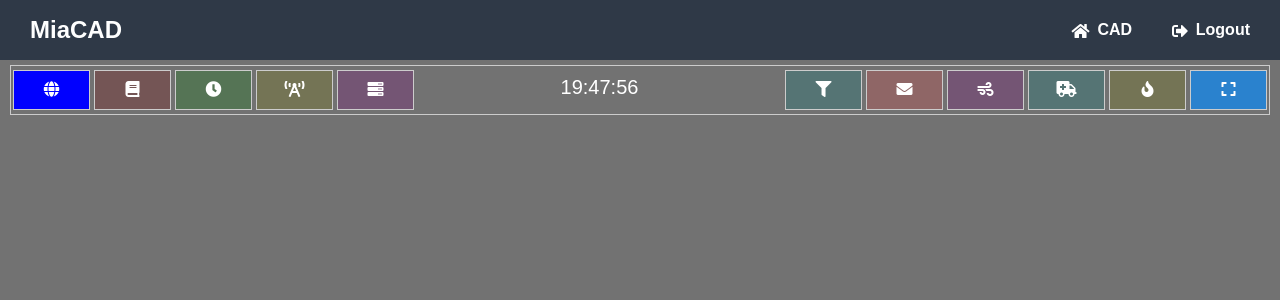
After one commit to semajavoye/MiaCAD, a PHP site: page /cad.php in a window 1280 px wide. The commit adds this page. Shown: the top 300 px of the page. Run offline with PHP 8.4, Linux system fonts and the light colour scheme; data that the repository does not hold is empty.

Commit message:
Design and main system

```diff
--- /dev/null
+++ b/src/frontend/cad.php
@@ -0,0 +1,83 @@
+<?php
+$title = "Dispatch System";
+$css_files = array(
+    "css/cad.css",
+    "https://use.fontawesome.com/releases/v5.7.1/css/all.css",
+);
+include "header.php";
+include "../backend/db.php";
+
+session_start();
+
+?>
+
+
+<body>
+    <div class="container">
+        <?php include "page_header.php"; ?>
+
+        <div class="header">
+            <div class="leftwrapper">
+                <div class="button map">
+                    <i class="fas fa-globe"></i>
+                    <a href=""></a>
+                </div>
+                <div class="button contacts">
+                    <i class="fas fa-book"></i>
+                    <a href=""></a>
+                </div>
+                <div class="button timer">
+                    <i class="fas fa-clock"></i>
+                    <a href=""></a>
+                </div>
+                <div class="button net">
+                    <i class="fas fa-broadcast-tower"></i>
+                </div>
+                <div class="button serverstat">
+                    <i class="fas fa-server"></i>
+                </div>
+            </div>
+            <div class="time">
+                <script>
+                    const displayTime = document.querySelector(".time");
+
+                    function showTime() {
+                        let time = new Date();
+                        displayTime.innerText = time.toLocaleTimeString("de-DE", {
+                            hour12: false
+                        });
+                        setTimeout(showTime, 1);
+                    }
+
+                    showTime();
+                </script>
+            </div>
+            <div class="rightwrapper">
+                <div class="button filter">
+                    <i class="fas fa-filter"></i>
+                    <a href=""></a>
+                </div>
+                <div class="button mail">
+                    <i class="fas fa-envelope"></i>
+                    <a href=""></a>
+                </div>
+                <div class="button wind">
+                    <i class="fas fa-wind"></i>
+                    <a href=""></a>
+                </div>
+                <div class="button ambulance">
+                    <i class="fas fa-ambulance"></i>
+                </div>
+                <div class="button fire">
+                    <i class="fas fa-fire"></i>
+                </div>
+                <div class="button fullscreen">
+                    <i class="fas fa-expand"></i>
+                </div>
+            </div>
+        </div>
+
+    </div>
+</body>
+
+</html>
--- /dev/null
+++ b/src/frontend/css/cad.css
@@ -0,0 +1,84 @@
+body {
+    font-family: Arial, sans-serif;
+    background-color: #727272;
+    margin: 0;
+    padding: 0;
+}
+
+.header {
+    display: flex;
+    justify-content: space-between;
+    border: 1px solid #ccc;
+    margin-right: 10px;
+    margin-left: 10px;
+    margin-top: 5px;
+}
+
+.time {
+    color: white;
+    font-size: 20px;
+    margin: 10px;
+}
+
+.leftwrapper,
+.rightwrapper {
+    display: flex;
+    align-items: center;
+}
+
+.button {
+    width: 35px;
+    border: 1px solid #ccc;
+    color: rgb(255, 255, 255);
+    padding: 10px 20px;
+    text-align: center;
+    text-decoration: none;
+    display: inline-block;
+    font-size: 16px;
+    margin: 4px 2px;
+    cursor: pointer;
+}
+
+.map {
+    background-color: blue;
+}
+
+.contacts {
+    background-color: rgba(117, 83, 83, 0.903);
+}
+
+.timer {
+    background-color: rgba(83, 117, 83, 0.903);
+}
+
+.net {
+    background-color: rgba(117, 117, 83, 0.903);
+}
+
+.serverstat {
+    background-color: rgba(117, 83, 117, 0.903);
+}
+
+.filter {
+    background-color: rgba(83, 117, 117, 0.903);
+}
+
+.mail {
+    background-color: rgba(147, 101, 101, 0.903);
+}
+
+.wind {
+    background-color: rgba(117, 83, 117, 0.903);
+}
+
+.ambulance {
+    background-color: rgba(83, 117, 117, 0.903);
+}
+
+.fire {
+    background-color: rgba(117, 117, 83, 0.903);
+}
+
+.fullscreen {
+    background-color: rgba(35, 132, 217, 0.903);
+}
--- a/src/frontend/css/login.css
+++ b/src/frontend/css/login.css
@@ -1,11 +1,15 @@
 * {
     box-sizing: border-box;
-    font-family: -apple-system, BlinkMacSystemFont, "segoe ui", roboto, oxygen, ubuntu, cantarell, "fira sans", "droid sans", "helvetica neue", Arial, sans-serif;
+    font-family: -apple-system, BlinkMacSystemFont, "segoe ui", roboto, oxygen,
+        ubuntu, cantarell, "fira sans", "droid sans", "helvetica neue", Arial,
+        sans-serif;
     font-size: 16px;
 }
 
 body {
     background-color: #435165;
+    margin: 0;
+    font-family: Arial, sans-serif;
 }
 
 .login {
--- /dev/null
+++ b/src/frontend/css/page_header.css
@@ -0,0 +1,45 @@
+.navtop {
+    background-color: #2f3947;
+    height: 60px;
+    width: 100%;
+    border: 0;
+}
+
+.navtop div {
+    display: flex;
+    margin: 0 auto;
+    padding-left: 10px;
+    padding-right: 10px;
+    height: 100%;
+}
+
+.navtop div h1,
+.navtop div a {
+    display: inline-flex;
+    align-items: center;
+}
+
+.navtop div h1 {
+    flex: 1;
+    font-size: 24px;
+    padding: 0;
+    margin: 0;
+    color: #eaebed;
+    font-weight: normal;
+}
+
+.navtop div a {
+    padding: 0 20px;
+    text-decoration: none;
+    color: #ffffff;
+    font-weight: bold;
+}
+
+.navtop div a i {
+    padding: 2px 8px 0 0;
+}
+
+.navtop div a:hover {
+    color: #9e9e9e;
+    transition: color 0.1s ease-in-out;
+}
--- a/src/frontend/index.php
+++ b/src/frontend/index.php
@@ -37,6 +37,7 @@ if (isset($_SESSION['username'])) {
         <h2>Dispatch System</h2>
         <p>Welcome back, <?php echo $title . " " . $firstName . " " . $lastName; ?>!</p>
         <p>Here you can manage your dispatches.</p>
+        <a href="cad.php">Go to the CAD System</a>
         <div class="news">
             <h2>News</h2>
             <p>There are no news at the moment.</p>
--- a/src/frontend/page_header.php
+++ b/src/frontend/page_header.php
@@ -1,7 +1,9 @@
 <header>
+    <link rel="stylesheet" href="css/page_header.css">
     <nav class="navtop">
         <div>
-            <h1>MiaCAD</h1>
+            <h1><a href="./">MiaCAD</a></h1>
+            <a href="cad.php"><i class="fas fa-home"></i>CAD</a>
             <a href="../backend/logout.php"><i class="fas fa-sign-out-alt"></i>Logout</a>
         </div>
     </nav>
--- a/src/frontend/register.php
+++ b/src/frontend/register.php
@@ -536,9 +536,7 @@ include "header.php";
                 </div>
             </div>
 
-            <div class="form-group">
-                <input type="submit" name="register" value="Register">
-            </div>
+            <input type="submit" name="register" value="Register">
         </form>
     </div>
     <script src="js/register.js"></script>
```
Also changed, not shown: src/frontend/css/index.css (+0 -45 lines), src/frontend/css/register.css (+61 -15 lines).
